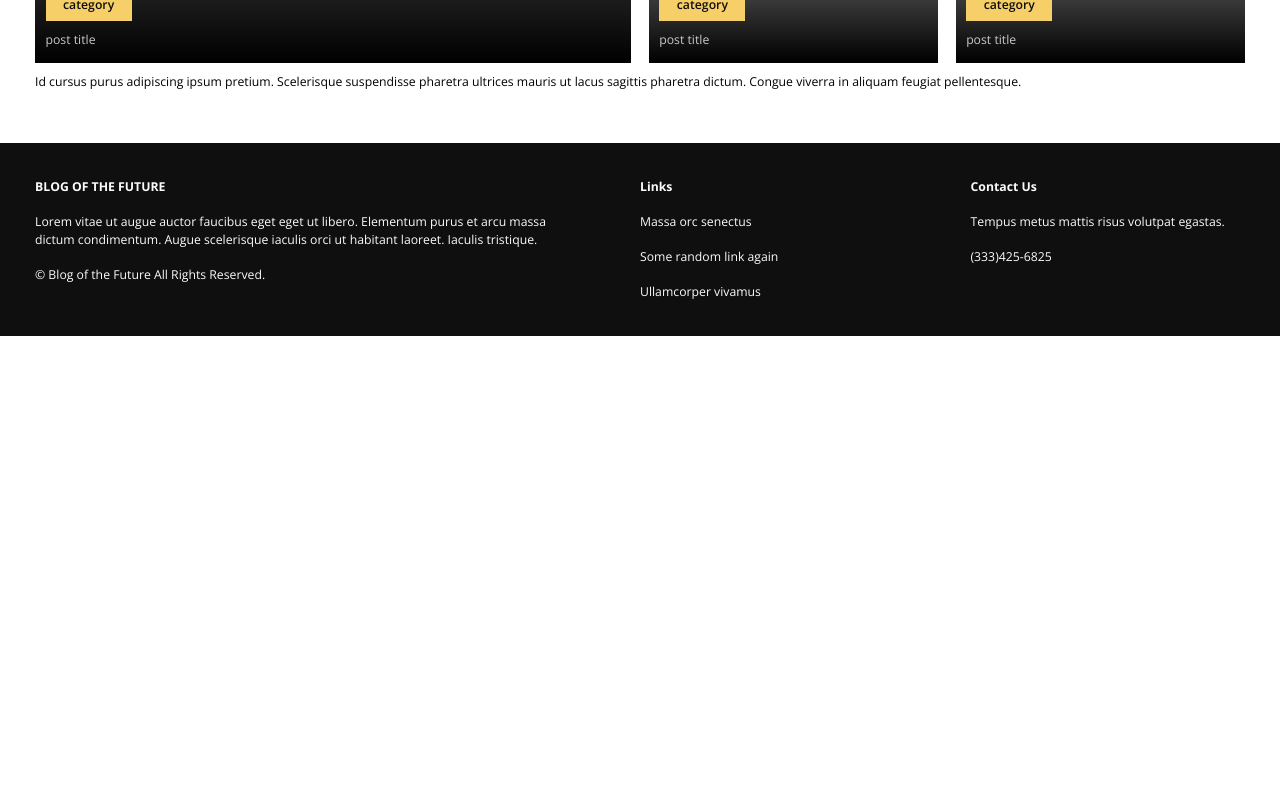
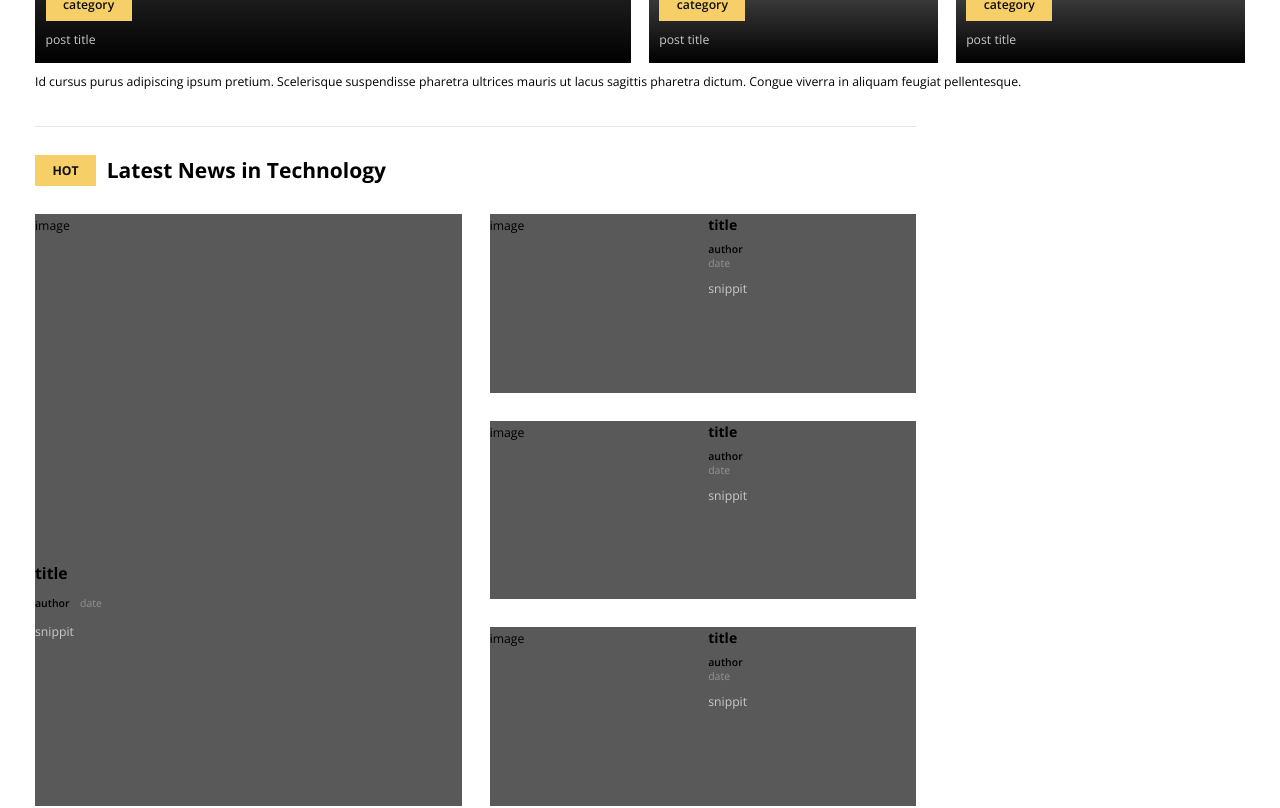
Before and after one commit to philipreese/next-ai-blog-app, a Next.js app: page / in a window 1280 px wide. Shown: the part 800-1608 px from the top of the page. Before the commit the page ends 1136 px from the top, so only its background shows below. Built offline with nearby package versions, Linux system fonts and the light colour scheme.

Commit message:
add tech section to home

```diff
--- /dev/null
+++ b/app/(home)/Tech.tsx
@@ -0,0 +1,49 @@
+import Card from "app/(shared)/Card";
+
+const Tech = () => {
+  return (
+    <section>
+      <hr className="border-1" />
+      {/* HEADER */}
+      <div className="flex items-center gap-3 my-8">
+        <h4 className="bg-accent-orange py-2 px-5 text-wh-900 text-sm font-bold">
+          HOT
+        </h4>
+        <p className="font-bold text-2xl">Latest News in Technology</p>
+      </div>
+
+      {/* flex */}
+      {/* <div className="flex justify-between items-center gap-5">
+        <div className="bg-wh-500 h-96 basis-1/2"></div>
+        <div className="flex flex-col gap-3 h-96 basis-1/2">
+          <div className="bg-wh-500 basis-1/3"></div>
+          <div className="bg-wh-500 basis-1/3"></div>
+          <div className="bg-wh-500 basis-1/3"></div>
+        </div>
+      </div> */}
+
+      {/* grid */}
+      <div className="sm:grid grid-cols-2 grid-rows-3 gap-8 my-5">
+        {/* LARGE CARD */}
+        <Card className="row-span-3 bg-wh-500" imageHeight="h-96" isLongForm />
+        {/* SMALL CARD */}
+        <Card
+          className="bg-wh-500 mt-8 sm:mt-0 flex justify-between gap-3"
+          imageHeight="h-48"
+          isSmallCard
+        />
+        <Card
+          className="bg-wh-500 mt-8 sm:mt-0 flex justify-between gap-3"
+          imageHeight="h-48"
+          isSmallCard
+        />
+        <Card
+          className="bg-wh-500 mt-8 sm:mt-0 flex justify-between gap-3"
+          imageHeight="h-48"
+          isSmallCard
+        />
+      </div>
+    </section>
+  );
+};
+export default Tech;
--- /dev/null
+++ b/app/(shared)/Card.tsx
@@ -0,0 +1,49 @@
+import Link from "next/link";
+
+type Props = {
+  className?: string;
+  imageHeight: string;
+  isSmallCard?: boolean;
+  isLongForm?: boolean;
+};
+
+const Card = ({
+  className,
+  imageHeight,
+  isSmallCard = false,
+  isLongForm = false,
+}: Props) => {
+  return (
+    <div className={className}>
+      <Link className="basis-full hover:opacity-70" href="/">
+        <div className={`relative w-auto mb-3 ${imageHeight}`}>image</div>
+      </Link>
+      <div className="basis-full">
+        <Link href="/">
+          <h4
+            className={`font-bold hover:text-accent-green
+                ${isSmallCard ? "text-base" : "text-lg"}
+                ${isSmallCard ? "line-clamp-2" : ""}
+                `}
+          >
+            title
+          </h4>
+        </Link>
+
+        <div className={`${isSmallCard ? "my-2" : "flex my-3"} gap-3`}>
+          <h5 className="font-semibold text-xs">author</h5>
+          <h6 className="text-wh-300 text-xs">date</h6>
+        </div>
+
+        <p
+          className={`text-wh-100 ${
+            isLongForm ? "line-clamp-5" : "line-clamp-3"
+          }`}
+        >
+          snippit
+        </p>
+      </div>
+    </div>
+  );
+};
+export default Card;
--- a/app/page.tsx
+++ b/app/page.tsx
@@ -1,4 +1,5 @@
 import Trending from "app/(home)/Trending";
+import Tech from "app/(home)/Tech";
 
 export default function Home() {
   return (
@@ -6,7 +7,7 @@
       <Trending />
       <div className="md:flex gap-10 mb-5">
         <div className="basis-3/4">
-          {/* <Tech /> */}
+          <Tech />
           {/* <Travel /> */}
           {/* <Other /> */}
           <div className="hidden md:block">{/* <Subscribe /> */}</div>
```
